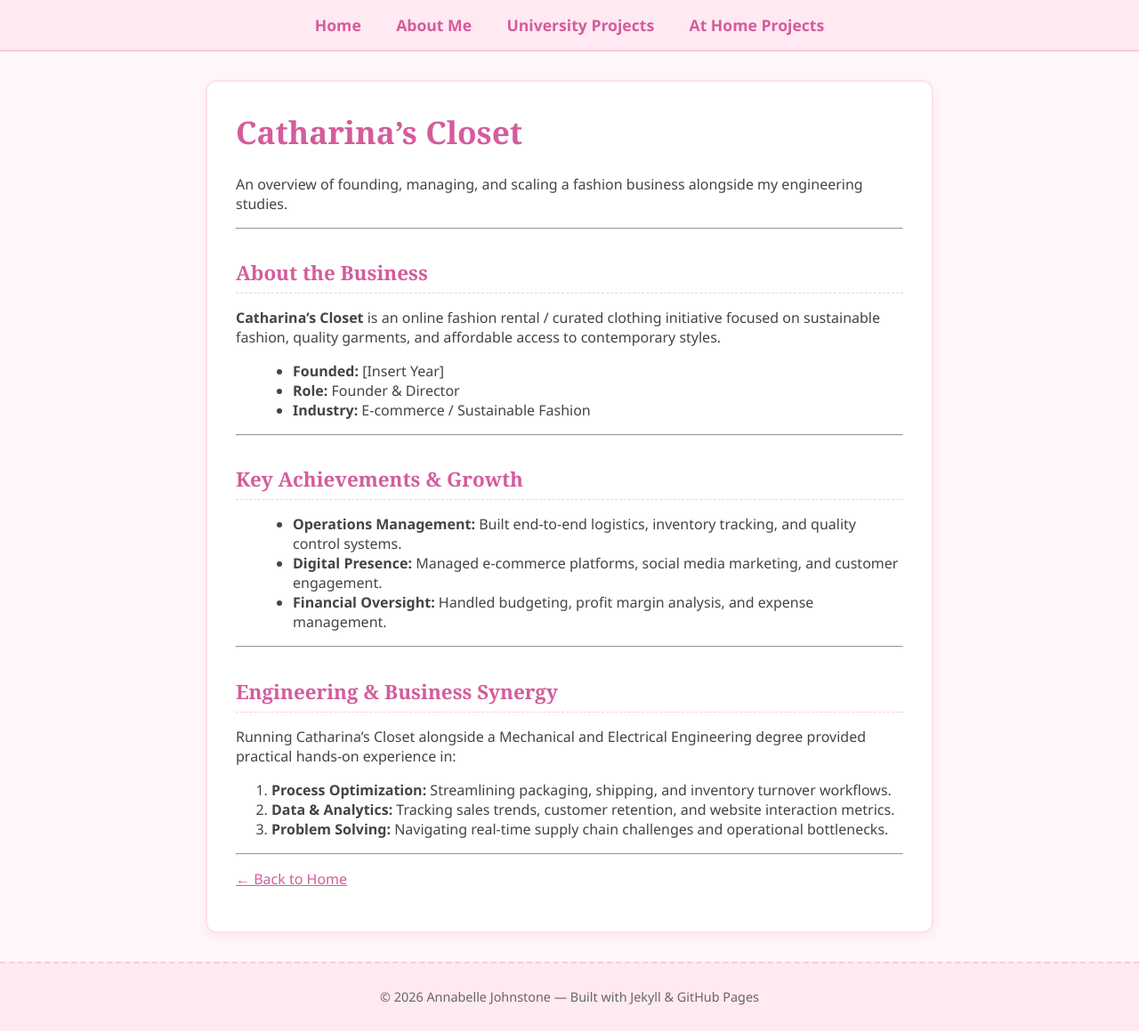
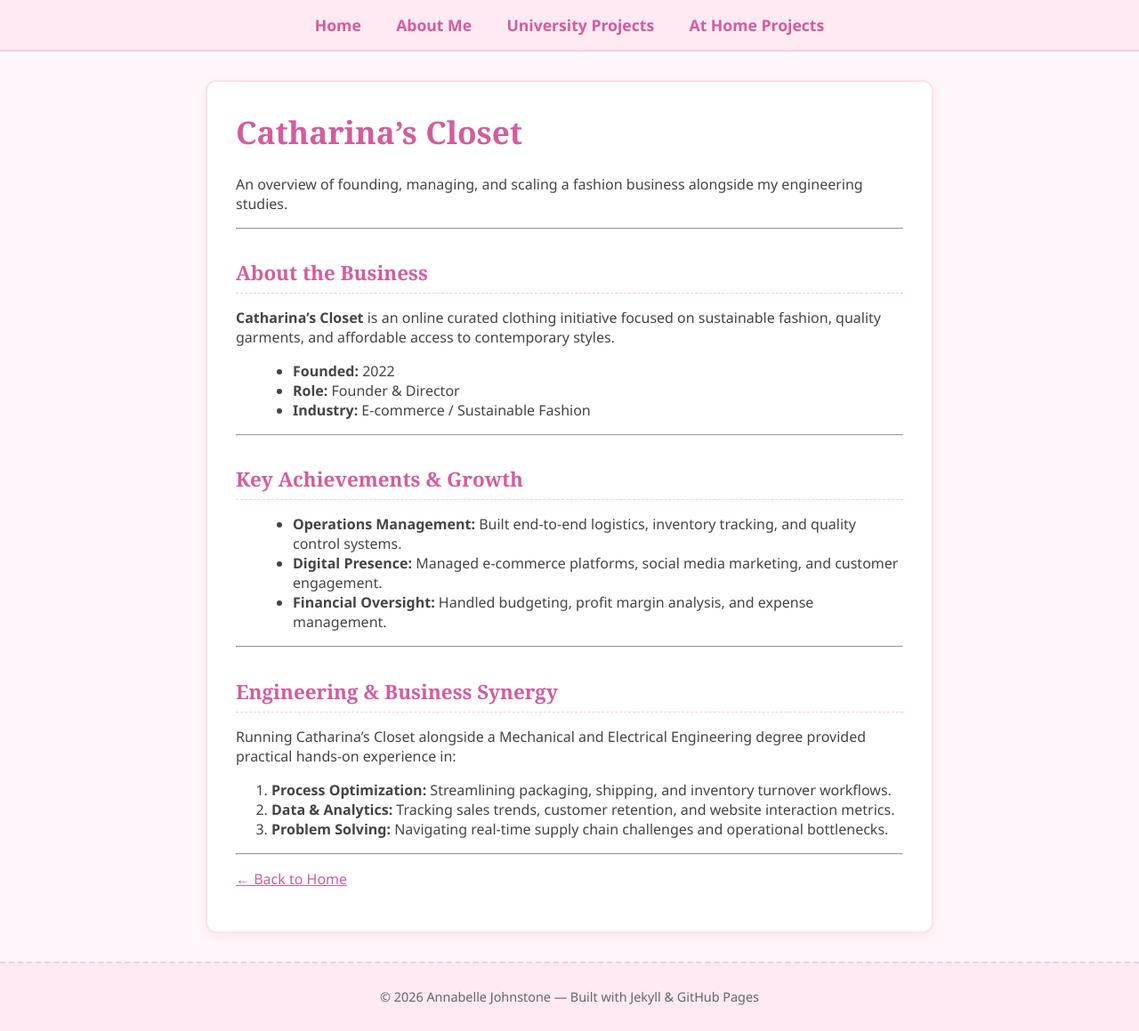
Before and after one commit to AnnabelleJohnstone/AJengineering-projects, a Jekyll site: the page built from Catharina's Closet.md, in a window 1280 px wide. Shown: the whole page at 89% size. Built offline with Jekyll 4.4.1, drawn with Linux system fonts in a browser that asks for light colours.

Commit message:
Set founding year for Catharina's Closet
Updated the founding year of Catharina's Closet to 2022.

```diff
--- a/Catharina's Closet.md
+++ b/Catharina's Closet.md
@@ -12,9 +12,9 @@
 
 ## About the Business
 
-**Catharina's Closet** is an online fashion rental / curated clothing initiative focused on sustainable fashion, quality garments, and affordable access to contemporary styles.
+**Catharina's Closet** is an online curated clothing initiative focused on sustainable fashion, quality garments, and affordable access to contemporary styles.
 
-* **Founded:** [Insert Year]
+* **Founded:** 2022
 * **Role:** Founder & Director
 * **Industry:** E-commerce / Sustainable Fashion
 
```
